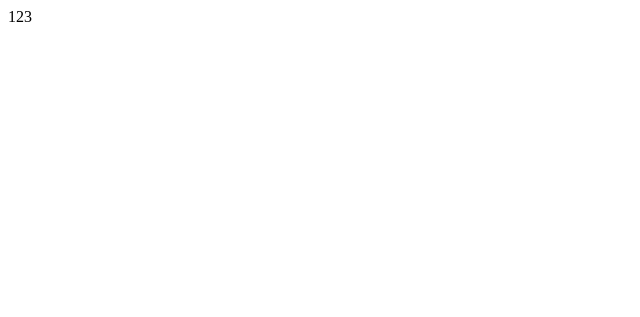
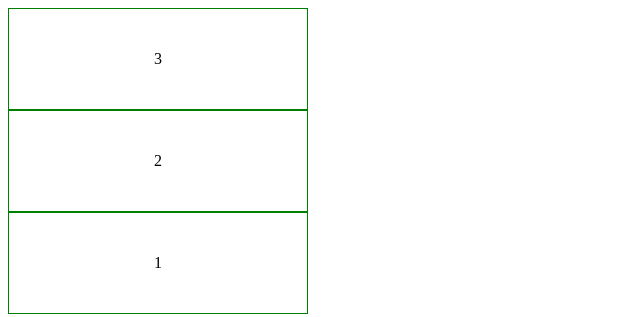
Before and after one commit to kuangcaibao/blog, a plain HTML site: page css/flex/flex2.html in a window 1280 px wide. Shown: the whole page, without its empty margins (0-640 px from the left). Drawn offline with Linux system fonts and the light colour scheme.

Commit message:
update flex

```diff
--- a/css/flex/flex2.html
+++ b/css/flex/flex2.html
@@ -4,10 +4,30 @@
 <style type="text/css">
 .container {
 	display: flex;
-	flex-direction: row;
+	flex-flow: row wrap;
+	justify-content: center;
+	align-items: center;
+	width: 300px;
 }
 .item {
+	width: 200px;
+	height: 100px;
+	border: 1px solid green;
+	flex: 1 1 auto;
 
+	/*这里让item也是一个容器*/
+	display: flex;
+	justify-content: center;
+	align-items: center;
+}
+.item1 {
+	order: 3;
+}
+.item2 {
+	order: 2;
+}
+.item3 {
+	order: 1;
 }
 </style>
 </head>
@@ -15,9 +35,9 @@
 
 	<div class="container">
 
-		<div class="item">1</div>
-		<div class="item">2</div>
-		<div class="item">3</div>
+		<div class="item item1">1</div>
+		<div class="item item2">2</div>
+		<div class="item item3">3</div>
 
 	</div>
 
```
Also changed, not shown: css/flex/readme.md, css/flex/res/align-content.png (added), css/flex/res/flex-wrap.png (added), css/flex/res/self-align.png (added).
